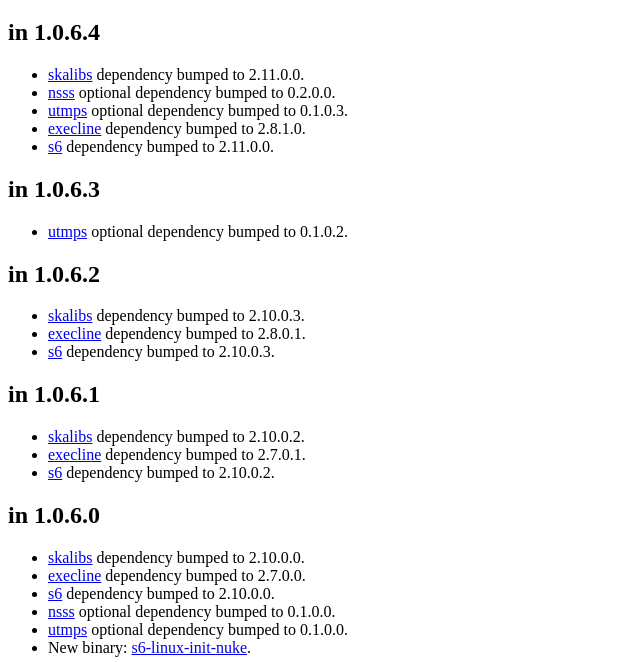
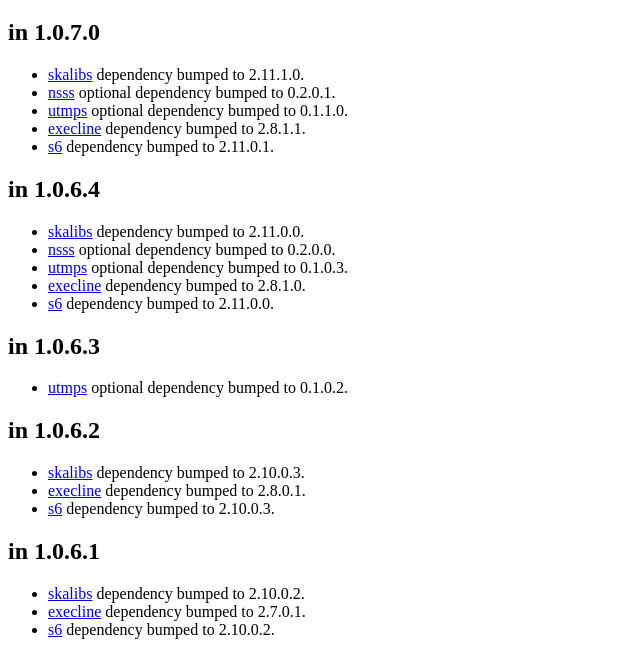
Before and after one commit to skarnet/s6-linux-init, a plain HTML site: page doc/upgrade.html in a window 1280 px wide. Shown: the part 123-785 px from the top of the page, without its empty margins (0-640 px from the left). Drawn offline with Linux system fonts and the light colour scheme.

Commit message:
Prepare for 1.0.7.0
Signed-off-by: Laurent Bercot <ska@appnovation.com>

```diff
--- a/doc/upgrade.html
+++ b/doc/upgrade.html
@@ -17,6 +17,21 @@
 </p>
 
 <h1> What has changed in s6-linux-init </h1>
+
+<h2> in 1.0.7.0 </h2>
+
+<ul>
+ <li> <a href="//skarnet.org/software/skalibs/">skalibs</a>
+dependency bumped to 2.11.1.0. </li>
+ <li> <a href="//skarnet.org/software/nsss/">nsss</a>
+optional dependency bumped to 0.2.0.1. </li>
+ <li> <a href="//skarnet.org/software/utmps/">utmps</a>
+optional dependency bumped to 0.1.1.0. </li>
+ <li> <a href="//skarnet.org/software/execline/">execline</a>
+dependency bumped to 2.8.1.1. </li>
+ <li> <a href="//skarnet.org/software/s6/">s6</a>
+dependency bumped to 2.11.0.1. </li>
+</ul>
 
 <h2> in 1.0.6.4 </h2>
 
```
Also changed, not shown: doc/index.html (+5 -5 lines), doc/s6-linux-init-maker.html (+1 -1 lines), 3 other files.
